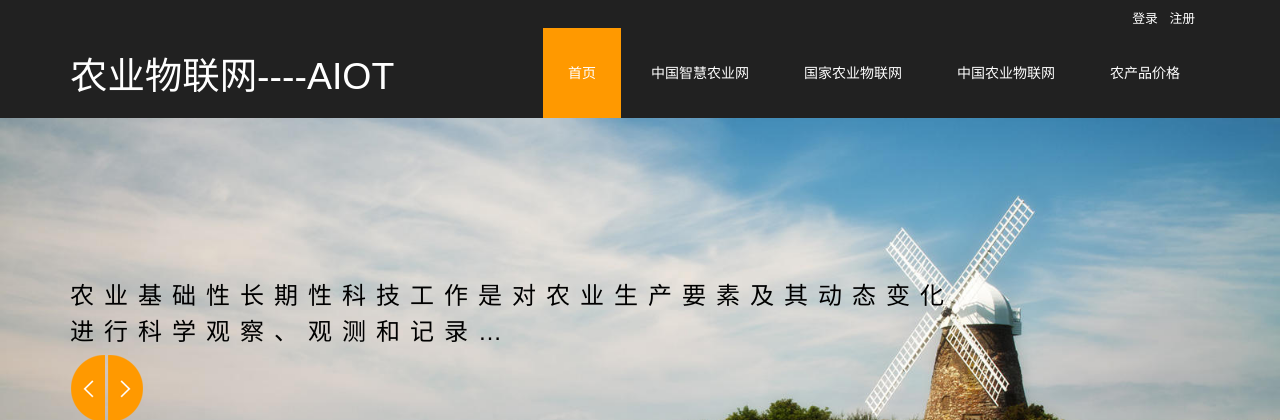
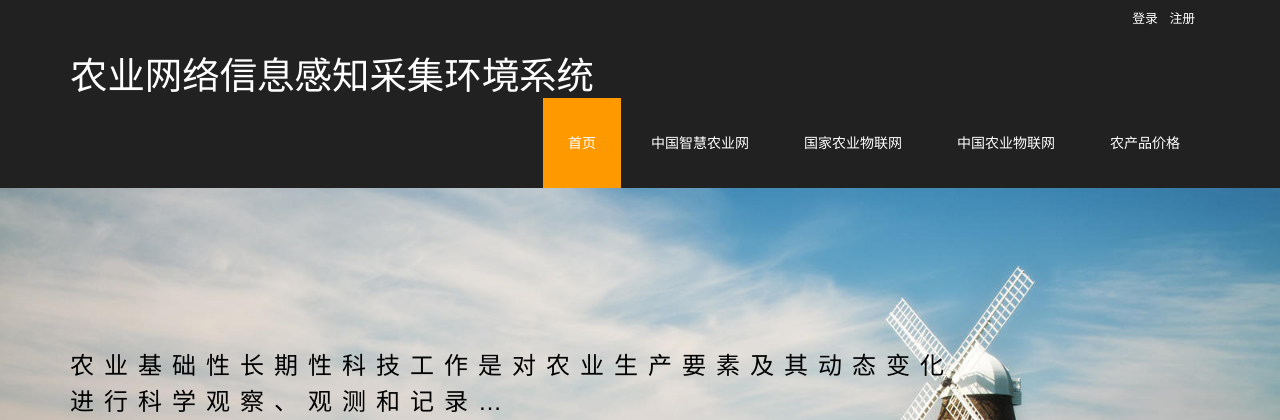
Before and after one commit to Christings/flask_scrapy_aiot, a Flask app: page / in a window 1280 px wide. Shown: the top 420 px of the page. Run offline with Flask 2, Linux system fonts and the light colour scheme; some libraries are stand-ins or nearby versions.

Commit message:
update index

```diff
--- a/flask_aiot/app/templates/index.html
+++ b/flask_aiot/app/templates/index.html
@@ -1,7 +1,7 @@
 <!DOCTYPE html>
 <html>
 <head>
-    <title>农业物联网</title>
+    <title>农业网络信息感知采集环境系统</title>
     <!-- for-mobile-apps -->
     <meta name="viewport" content="width=device-width, initial-scale=1">
     <meta http-equiv="Content-Type" content="text/html; charset=utf-8"/>
@@ -68,7 +68,7 @@
                         <span class="icon-bar"></span>
                     </button>
                     <div class="logo">
-                        <h1><a class="navbar-brand" href="index.html">农业物联网----AIOT</a></h1>
+                        <h1><a class="navbar-brand" href="index.html">农业网络信息感知采集环境系统</a></h1>
                     </div>
                 </div>
 
```
